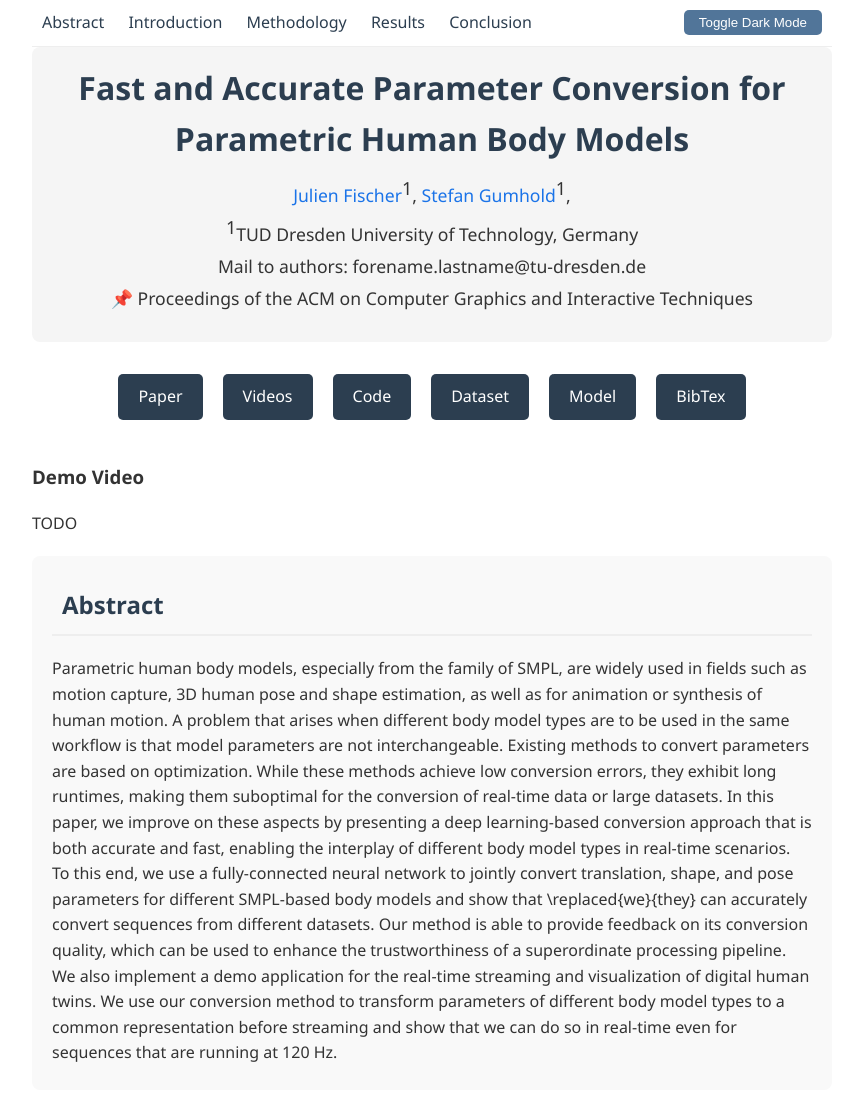
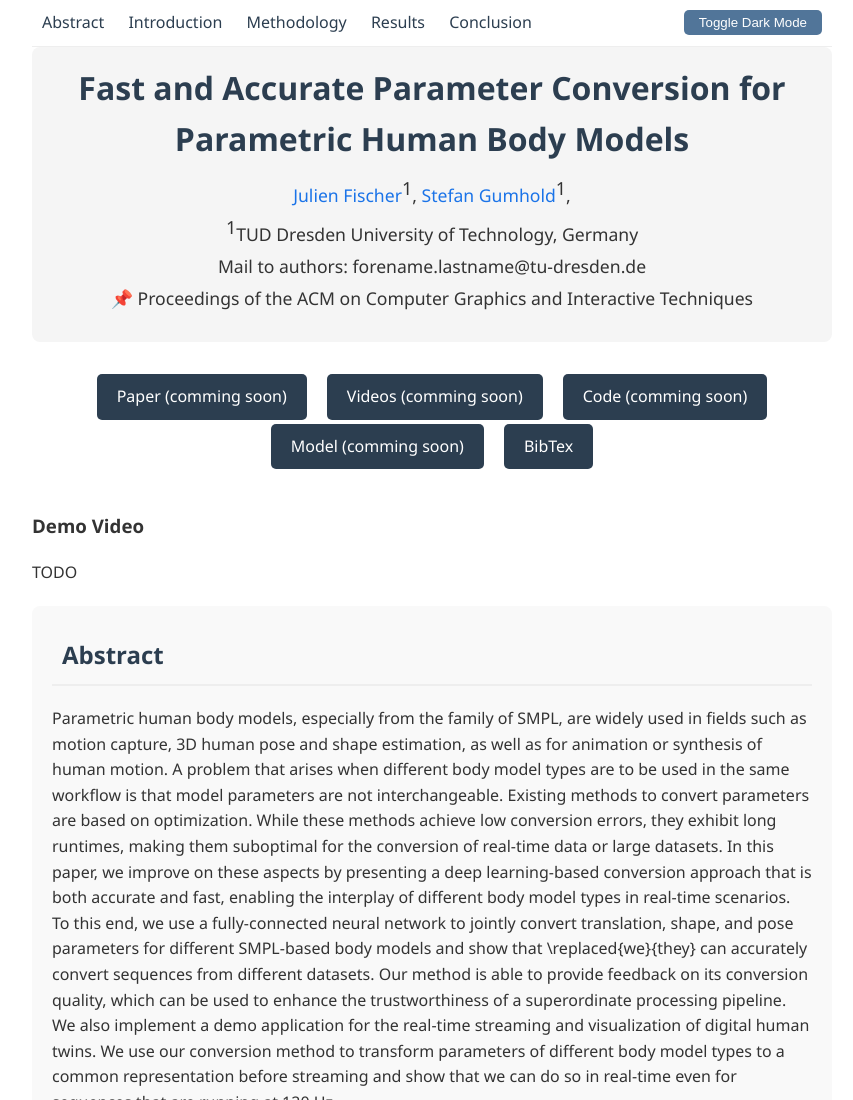
Before and after one commit to jufi2112/Fast_SMPL_Conversion, a plain HTML site: page index.html in a window 1280 px wide. Shown: the top 1100 px of the page, without its empty margins (210-1063 px from the left). Drawn offline with Linux system fonts and the light colour scheme; a script that the page names is missing.

Commit message:
added comming soon to paper, video, code, model buttons

```diff
--- a/index.html
+++ b/index.html
@@ -131,11 +131,11 @@
     -->
 
     <div class="buttons">
-      <a href="#" target="_blank">Paper</a>
-      <a href="#" target="_blank">Videos</a>
-      <a href="#" target="_blank">Code</a>
-      <a href="#" target="_blank">Dataset</a>
-      <a href="#" target="_blank">Model</a>
+      <a href="#" target="_blank">Paper (comming soon)</a>
+      <a href="#" target="_blank">Videos (comming soon)</a>
+      <a href="#" target="_blank">Code (comming soon)</a>
+      <!--<a href="#" target="_blank">Dataset</a>-->
+      <a href="#" target="_blank">Model (comming soon)</a>
       <a href="#bibtex">BibTex</a>
     </div>
 
```
